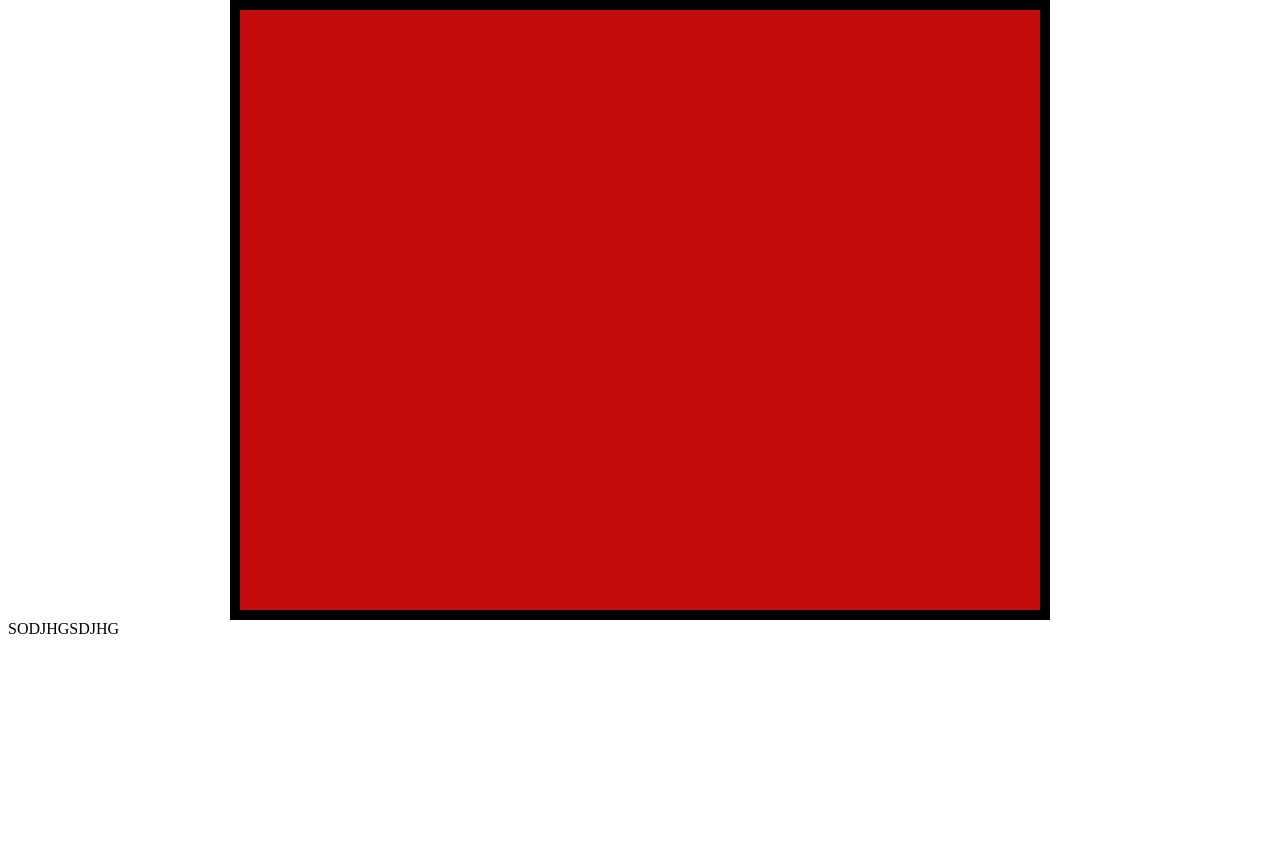
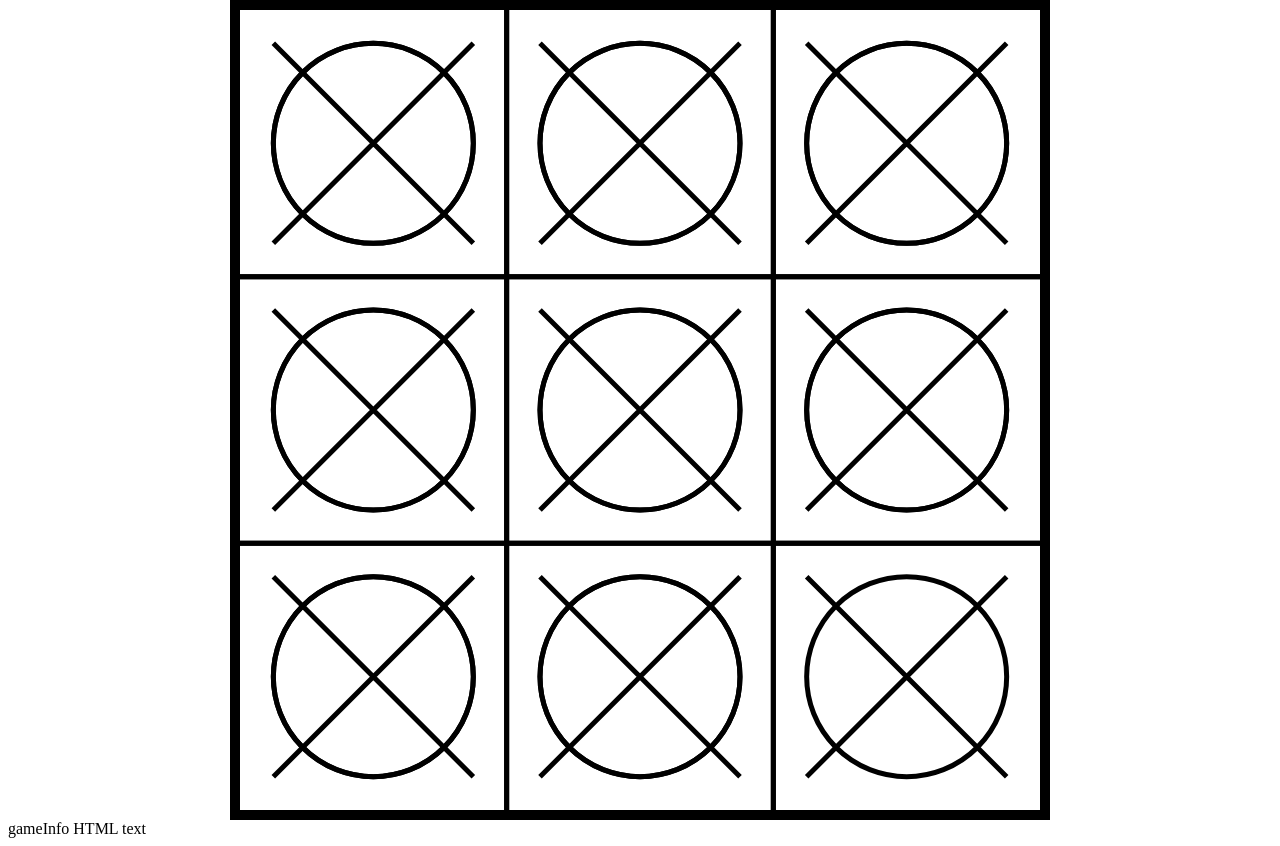
Before and after one commit to popesp/multirogue, a plain HTML site: page client/index.html in a window 1280 px wide. Shown: the part 66-912 px from the top of the page. Before the commit the page ends 800 px from the top, so only its background shows below. Drawn offline with Linux system fonts and the light colour scheme.

Commit message:
Can draw X's and O's in all cells

```diff
--- a/client/game.js
+++ b/client/game.js
@@ -1,9 +1,58 @@
 //Game logic here
+
+//Define global variables
+var cells = [];
+var radius;
 
 document.addEventListener("DOMContentLoaded", function(event){ //Waits for the HTML content to be loaded
 	var gameCanvas = document.getElementById("gameCanvas");
+	//Initialize global variables
+	radius = gameCanvas.width/8;
+	cells = [
+		{x: gameCanvas.width * 1/6, y: gameCanvas.height * 1/6},
+		{x: gameCanvas.width * 1/2, y: gameCanvas.height * 1/6},
+		{x: gameCanvas.width * 5/6, y: gameCanvas.height * 1/6},
+		{x: gameCanvas.width * 1/6, y: gameCanvas.height * 1/2},
+		{x: gameCanvas.width * 1/2, y: gameCanvas.height * 1/2},
+		{x: gameCanvas.width * 5/6, y: gameCanvas.height * 1/2},
+		{x: gameCanvas.width * 1/6, y: gameCanvas.height * 5/6},
+		{x: gameCanvas.width * 1/2, y: gameCanvas.height * 5/6},
+		{x: gameCanvas.width * 5/6, y: gameCanvas.height * 5/6} ]
 
-	document.getElementById("gameInfo").innerHTML = "SODJHGSDJHG";
+	//Set up grid
+	var ctx = gameCanvas.getContext("2d");
+	//Left Vertical
+	ctx.moveTo(gameCanvas.width/3, 0);
+	ctx.lineTo(gameCanvas.width/3, gameCanvas.clientHeight);
+
+	//Right Vertical
+	ctx.moveTo(gameCanvas.width/3 * 2, 0);
+	ctx.lineTo(gameCanvas.width/3 * 2, gameCanvas.height);
+
+	//Top Horizontal
+	ctx.moveTo(0, gameCanvas.height/3);
+	ctx.lineTo(gameCanvas.width, gameCanvas.height/3);
+
+	//Bottom Horizontal
+	ctx.moveTo(0, gameCanvas.height/3 *2);
+	ctx.lineTo(gameCanvas.width, gameCanvas.height/3 *2);
+	//Draw grid lines
+	ctx.lineWidth = 5;
+	ctx.stroke();
+
+
+for(var i=0; i<9; i++){
+	drawX(ctx,i);
+	drawO(ctx,i);
+}
+
+
+
+	//Update gameInfo text
+	document.getElementById("gameInfo").innerHTML = "gameInfo HTML text";
+
+
+	//Make background blue
 	gameCanvas.onclick=function(event){
 		console.log("Does this work?");
 		gameCanvas.classList=["blue"]
@@ -14,3 +63,28 @@ var connection = new WebSocket('ws://localhost:3000');
 connection.onopen = function(){
 	connection.send('Ping'); //Send the message to 'Ping' to the server
 }
+
+
+
+
+
+//Draws a circle at coordinates with a radius
+//(2d context, x coord, y coord, radius)
+function drawO(ctx,cell){
+	ctx.beginPath();
+	//Define the circle
+	ctx.arc(cells[cell].x,cells[cell].y,radius,0,Math.PI*2);
+	//Draw the circle
+	ctx.stroke();
+}
+
+function drawX(ctx, cell){
+	//left top to bottom right
+	ctx.moveTo(cells[cell].x - radius, cells[cell].y - radius);
+	ctx.lineTo(cells[cell].x + radius, cells[cell].y + radius);
+	//right top to bottom left
+	ctx.moveTo(cells[cell].x + radius, cells[cell].y - radius);
+	ctx.lineTo(cells[cell].x - radius, cells[cell].y + radius);
+	//Draw the X
+	ctx.stroke();
+}
--- a/client/index.html
+++ b/client/index.html
@@ -7,7 +7,7 @@
 <body>
 	<div id="gameContainer">
 		<h1>Tic Tac Toe</h1>
-		<canvas id="gameCanvas" width="800" height="600" class="red"></canvas>
+		<canvas id="gameCanvas" width="800" height="800"></canvas>
 			<!-- i dunno -->
 		</canvas>
 	</div>
--- a/client/styles/main.css
+++ b/client/styles/main.css
@@ -19,3 +19,7 @@ h1{
 .red {
 	background: #C40C0C;
 }
+
+.white{
+	background: #FFFFFF;
+}
```
